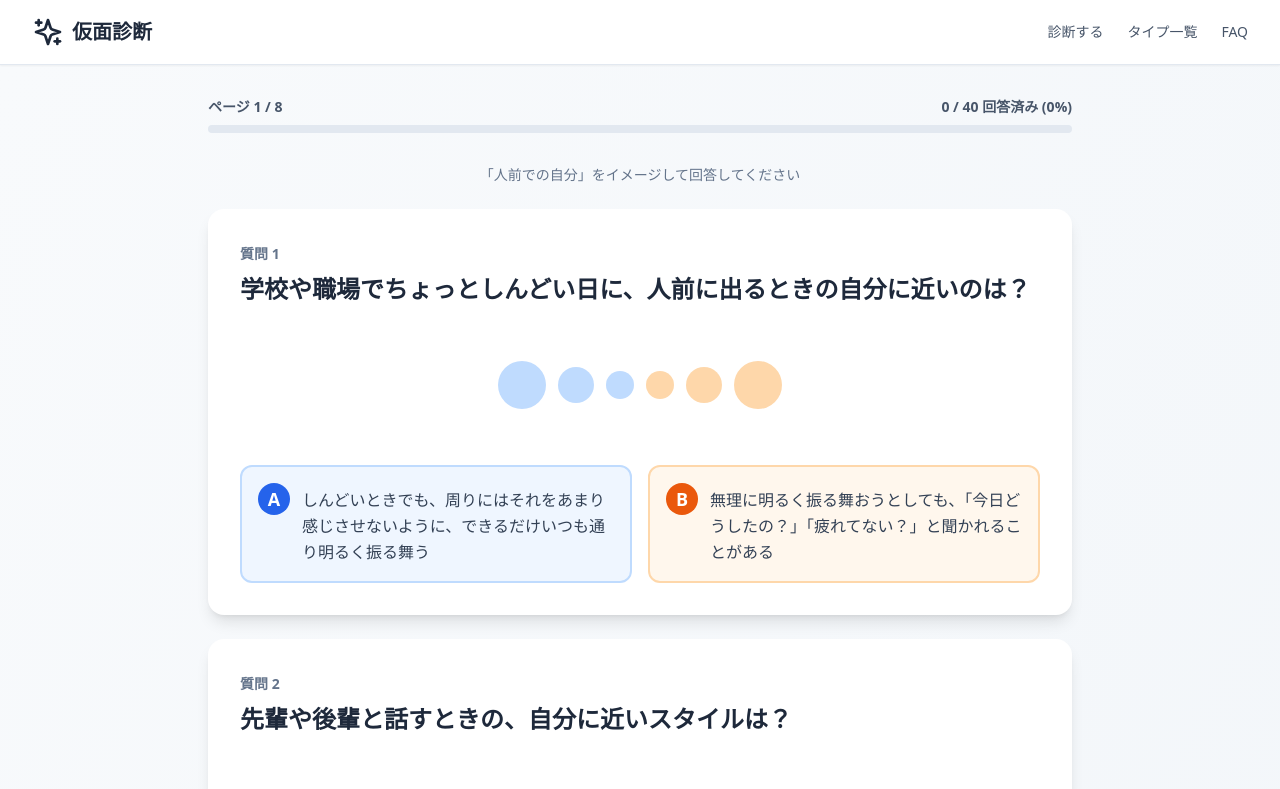
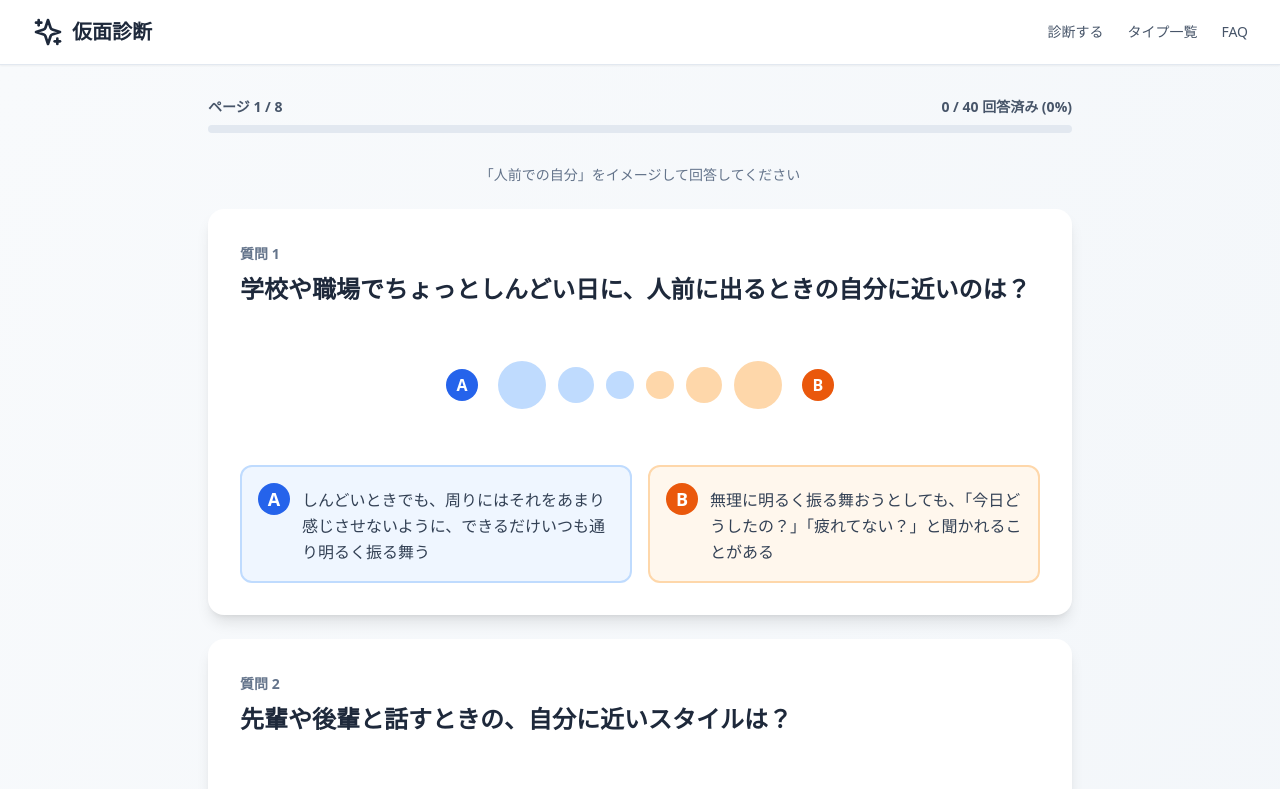
Before and after one commit to Kiichi-1000/MTPA, a React (Vite) app: page /#/diagnosis in a window 1280 px wide. Shown: the top 789 px of the page. Built offline with nearby package versions, Linux system fonts and the light colour scheme; no server answers.

Commit message:
Updated DiagnosisPage.tsx

```diff
--- a/src/pages/DiagnosisPage.tsx
+++ b/src/pages/DiagnosisPage.tsx
@@ -24,6 +24,9 @@ function ScaleSelector({ optionA, optionB, selectedLevel, onSelect }: ScaleSelec
   return (
     <div className="space-y-6">
       <div className="flex justify-center items-center gap-2 md:gap-3 py-8">
+        <span className="flex-shrink-0 w-8 h-8 bg-blue-600 text-white rounded-full flex items-center justify-center font-bold text-sm md:text-base mr-1 md:mr-2">
+          A
+        </span>
         {levels.map((level, index) => {
           const isLeftSide = level <= 3;
           const getColorClass = () => {
@@ -54,6 +57,9 @@ function ScaleSelector({ optionA, optionB, selectedLevel, onSelect }: ScaleSelec
             </button>
           );
         })}
+        <span className="flex-shrink-0 w-8 h-8 bg-orange-600 text-white rounded-full flex items-center justify-center font-bold text-sm md:text-base ml-1 md:ml-2">
+          B
+        </span>
       </div>
 
       <div className="flex flex-col md:flex-row gap-3 md:gap-4">
```
